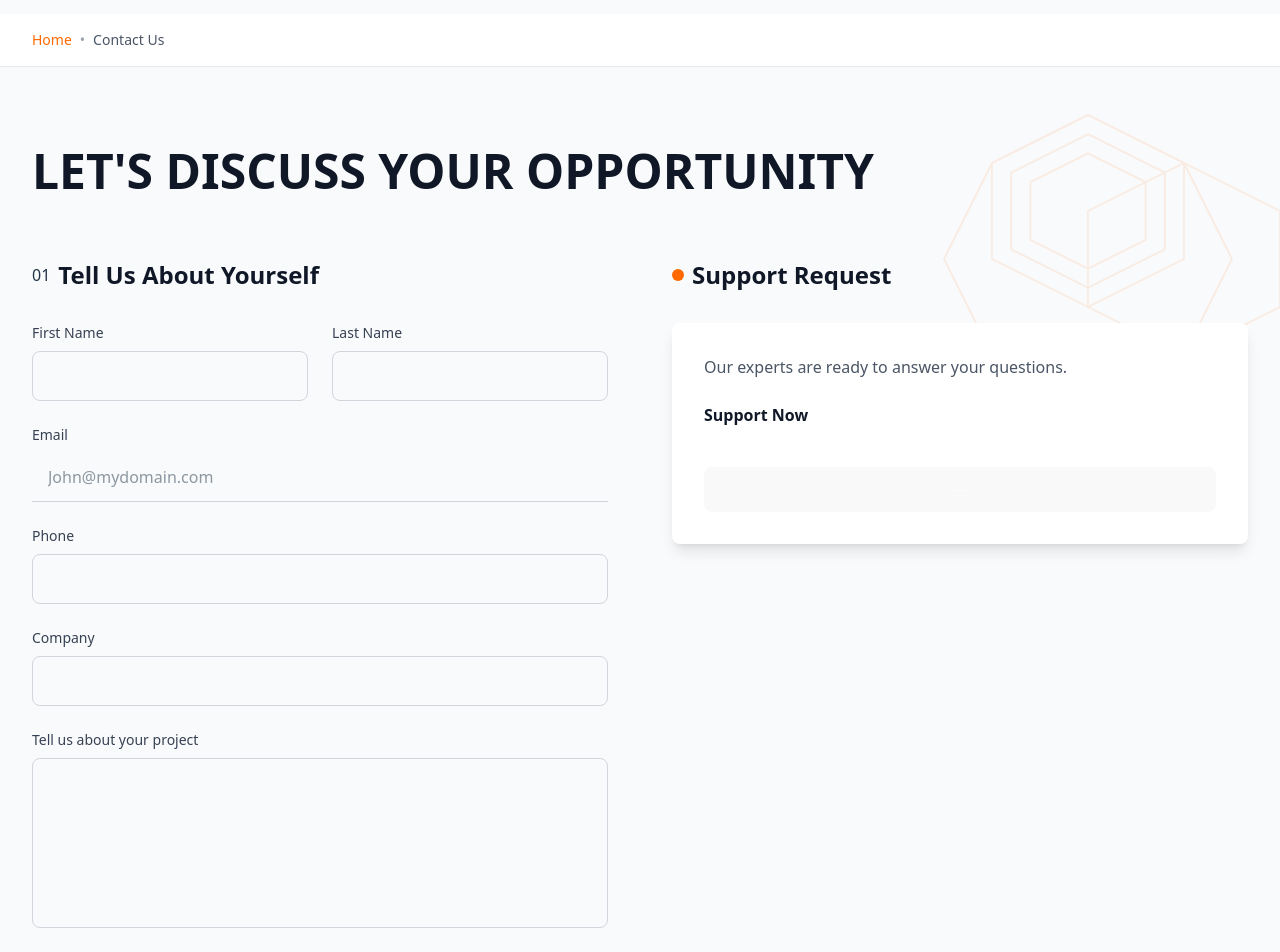
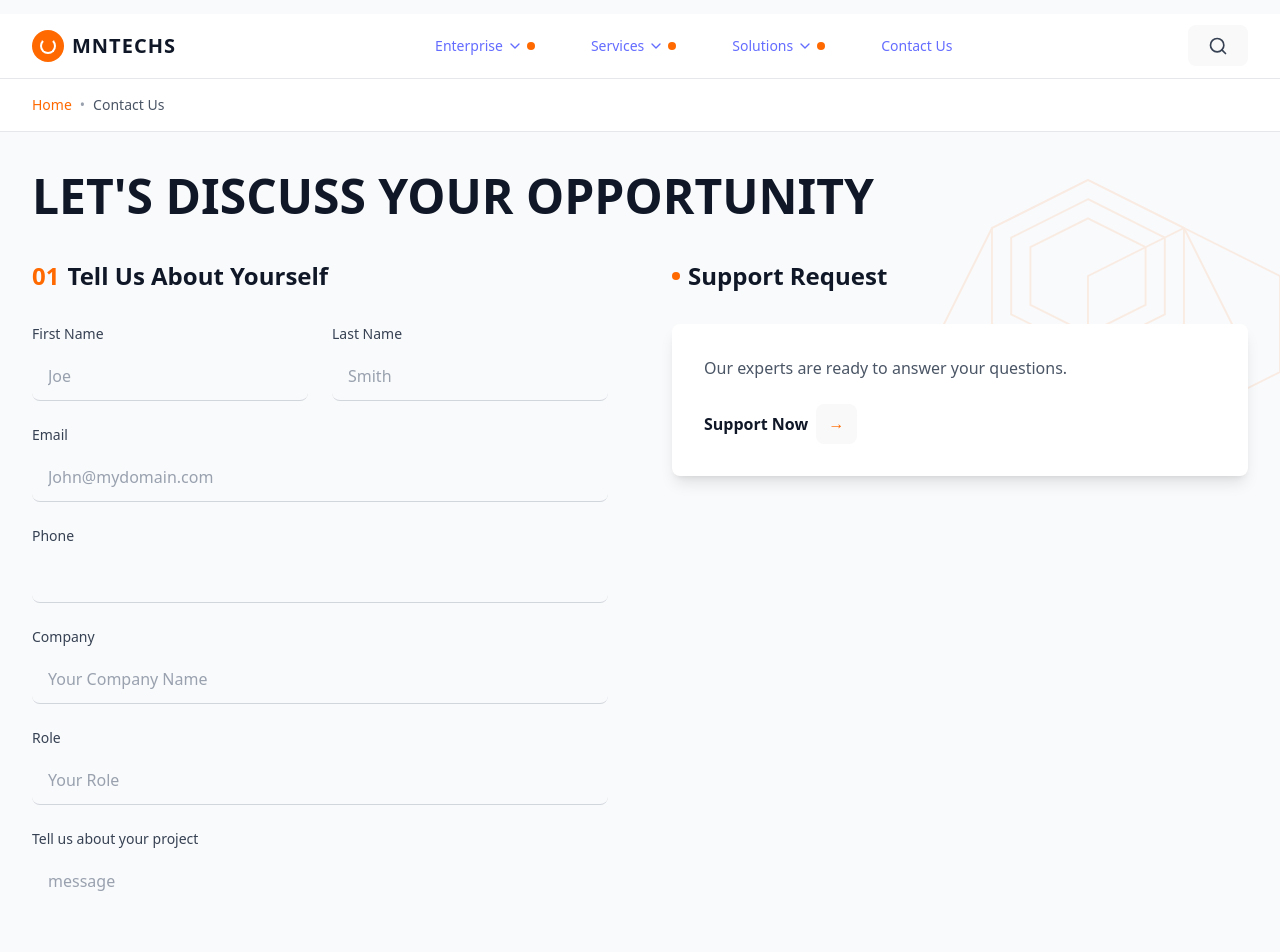
Before and after one commit to rishitharaghana/mnTechs, a React (Vite) app: page / in a window 1280 px wide. Shown: the part 7280-8232 px from the top of the page. Built offline with nearby package versions, Linux system fonts and the light colour scheme.

Commit message:
addded the changes

```diff
--- a/src/pages/Contact.jsx
+++ b/src/pages/Contact.jsx
@@ -1,21 +1,23 @@
 import { useState } from 'react';
+import { Link } from 'react-router-dom';
 import { Search, ChevronDown } from 'lucide-react';
 
-const ContactPage = () => {
+const Contact = () => {
   const [formData, setFormData] = useState({
     firstName: '',
     lastName: '',
     email: '',
     phone: '',
     company: '',
-    message: ''
+    role: '',
+    message: '',
   });
 
   const handleInputChange = (e) => {
     const { name, value } = e.target;
-    setFormData(prev => ({
+    setFormData((prev) => ({
       ...prev,
-      [name]: value
+      [name]: value,
     }));
   };
 
@@ -24,13 +26,64 @@ const ContactPage = () => {
     console.log('Contact form submitted:', formData);
   };
 
+  const navItems = [
+    { name: 'Enterprise', hasDropdown: true, path: '/enterprise' },
+    { name: 'Services', hasDropdown: true, path: '/services' },
+    { name: 'Solutions', hasDropdown: true, path: '/solutions' },
+    { name: 'Contact Us', hasDropdown: false, path: '/contact' },
+  ];
 
   return (
-    <div className="min-h-screen bg-gray-50">
+    <div className="min-h-screen bg-gray-50 flex flex-col">
+      {/* Navigation */}
+      <nav className="bg-white border-b border-gray-200 sticky top-0 z-50">
+        <div className="max-w-7xl mx-auto px-4 sm:px-6 lg:px-8">
+          <div className="flex items-center justify-between min-h-[4rem]">
+            {/* Logo */}
+            <div className="flex items-center">
+              <div className="flex items-center space-x-2">
+                <div className="w-8 h-8 bg-orange-500 rounded-full flex items-center justify-center">
+                  <div className="w-4 h-4 border-2 border-white rounded-full border-t-transparent"></div>
+                </div>
+                <span className="text-gray-900 text-xl font-bold tracking-wider">MNTECHS</span>
+              </div>
+            </div>
 
+            {/* Navigation Links */}
+            <div className="hidden md:block">
+              <div className="ml-10 flex items-baseline space-x-8">
+                {navItems.map((item) => (
+                  <div key={item.name} className="relative group">
+                    <Link
+                      to={item.path}
+                      className="text-gray-700 hover:text-gray-900 px-3 py-2 text-sm font-medium flex items-center transition-colors duration-200"
+                    >
+                      {item.name}
+                      {item.hasDropdown && (
+                        <>
+                          <ChevronDown className="ml-1 h-4 w-4" />
+                          <span className="ml-1 w-2 h-2 bg-orange-500 rounded-full" />
+                        </>
+                      )}
+                    </Link>
+                  </div>
+                ))}
+              </div>
+            </div>
 
-      <div className="bg-white border-b border-gray-200 py-4">
-        <div className="px-4 sm:px-6 lg:px-8">
+            {/* Search Icon */}
+            <div className="ml-4 flex items-center">
+              <button className="text-gray-700 hover:text-gray-900 p-2 rounded-md transition-colors duration-200">
+                <Search className="h-5 w-5" />
+              </button>
+            </div>
+          </div>
+        </div>
+      </nav>
+
+      {/* Breadcrumb */}
+      <div className="bg-white border-b border-gray-200 py-2 sm:py-4">
+        <div className="max-w-7xl mx-auto px-4 sm:px-6 lg:px-8">
           <div className="flex items-center space-x-2 text-sm">
             <span className="text-orange-500 font-medium">Home</span>
             <span className="text-gray-400">•</span>
@@ -40,9 +93,9 @@ const ContactPage = () => {
       </div>
 
       {/* Main Content */}
-      <div className="relative py-20">
+      <div className="flex-1 relative overflow-hidden">
         {/* Background Hexagon Pattern */}
-        <div className="absolute top-0 right-0 w-96 h-96 opacity-10">
+        <div className="absolute top-0 right-0 w-64 h-64 sm:w-96 sm:h-96 opacity-10">
           <svg viewBox="0 0 400 400" className="w-full h-full">
             <g stroke="#f97316" strokeWidth="2" fill="none">
               <polygon points="200,50 300,100 300,200 200,250 100,200 100,100" />
@@ -54,68 +107,69 @@ const ContactPage = () => {
           </svg>
         </div>
 
-        <div className="max-w-7xl mx-auto px-4 sm:px-6 lg:px-8 relative">
+        <div className="max-w-7xl mx-auto px-4 sm:px-6 lg:px-8 relative pt-10 pb-10">
           {/* Page Title */}
-          <div className="mb-16">
+          <div className="mb-10">
             <h3 className="text-5xl font-bold text-gray-900 mb-4">
               LET'S DISCUSS YOUR OPPORTUNITY
             </h3>
           </div>
 
           {/* Contact Form Section */}
-          <div className="grid lg:grid-cols-2 gap-16">
+          <div className="grid grid-cols-1 lg:grid-cols-2 gap-8 sm:gap-16 w-full">
             {/* Tell Us About Yourself */}
-            <div>
-              <div className="flex items-center space-x-2 mb-8">
-                <span className="mil-accent orange-500 ">01</span>
-
+            <div className="w-full">
+              <div className="flex items-center space-x-2 mb-6 sm:mb-8">
+                <div className="text-2xl text-orange-500 font-bold">01</div>
                 <h2 className="text-2xl font-bold text-gray-900">Tell Us About Yourself</h2>
               </div>
 
-              <form onSubmit={handleSubmit} className="space-y-6">
-                <div className="grid grid-cols-1 md:grid-cols-2 gap-6">
-                  <div>
+              <form onSubmit={handleSubmit} className="space-y-4 sm:space-y-6 w-full">
+                <div className="grid grid-cols-1 sm:grid-cols-2 gap-4 sm:gap-6 w-full">
+                  <div className="w-full">
                     <label className="block text-sm font-medium text-gray-700 mb-2">
                       First Name
                     </label>
                     <input
                       type="text"
                       name="firstName"
+                      placeholder="Joe"
                       value={formData.firstName}
                       onChange={handleInputChange}
-                      className="w-full px-4 py-3 border border-gray-300 rounded-lg focus:outline-none focus:ring-2 focus:ring-orange-500 focus:border-transparent"
+                      className="w-full px-4 py-3 border-b border-gray-300 rounded-lg focus:outline-none focus:ring-2 focus:ring-orange-500 focus:border-transparent placeholder-gray-400"
                     />
                   </div>
 
-                  <div>
+                  <div className="w-full">
                     <label className="block text-sm font-medium text-gray-700 mb-2">
                       Last Name
                     </label>
                     <input
                       type="text"
                       name="lastName"
+                      placeholder="Smith"
                       value={formData.lastName}
                       onChange={handleInputChange}
-                      className="w-full px-4 py-3 border border-gray-300 rounded-lg focus:outline-none focus:ring-2 focus:ring-orange-500 focus:border-transparent"
+                      className="w-full px-4 py-3 border-b border-gray-300 rounded-lg focus:outline-none focus:ring-2 focus:ring-orange-500 focus:border-transparent placeholder-gray-400"
                     />
                   </div>
                 </div>
 
-                <div>
+                <div className="w-full">
                   <label className="block text-sm font-medium text-gray-700 mb-2">
                     Email
                   </label>
                   <input
                     type="email"
                     name="email"
-                      placeholder='John@mydomain.com'
+                    placeholder="John@mydomain.com"
                     value={formData.email}
                     onChange={handleInputChange}
-                      className="w-full px-4 py-3 border-b border-gray-300 focus:outline-none focus:ring-2 focus:ring-orange-500 focus:border-b-transparent"
+                    className="w-full px-4 py-3 border-b border-gray-300 rounded-lg focus:outline-none focus:ring-2 focus:ring-orange-500 focus:border-transparent placeholder-gray-400"
                   />
                 </div>
 
-                <div>
+                <div className="w-full">
                   <label className="block text-sm font-medium text-gray-700 mb-2">
                     Phone
                   </label>
@@ -124,63 +178,83 @@ const ContactPage = () => {
                     name="phone"
                     value={formData.phone}
                     onChange={handleInputChange}
-                    className="w-full px-4 py-3 border border-gray-300 rounded-lg focus:outline-none focus:ring-2 focus:ring-orange-500 focus:border-transparent"
+                    className="w-full px-4 py-3 border-b border-gray-300 rounded-lg focus:outline-none focus:ring-2 focus:ring-orange-500 focus:border-transparent placeholder-gray-400"
                   />
                 </div>
 
-                <div>
+                <div className="w-full">
                   <label className="block text-sm font-medium text-gray-700 mb-2">
                     Company
                   </label>
                   <input
                     type="text"
                     name="company"
+                    placeholder="Your Company Name"
                     value={formData.company}
                     onChange={handleInputChange}
-                    className="w-full px-4 py-3 border border-gray-300 rounded-lg focus:outline-none focus:ring-2 focus:ring-orange-500 focus:border-transparent"
+                    className="w-full px-4 py-3 border-b border-gray-300 rounded-lg focus:outline-none focus:ring-2 focus:ring-orange-500 focus:border-transparent placeholder-gray-400"
                   />
                 </div>
 
-                <div>
+                <div className="w-full">
+                  <label className="block text-sm font-medium text-gray-700 mb-2">
+                    Role
+                  </label>
+                  <input
+                    type="text"
+                    name="role"
+                    placeholder="Your Role"
+                    value={formData.role}
+                    onChange={handleInputChange}
+                    className="w-full px-4 py-3 border-b border-gray-300 rounded-lg focus:outline-none focus:ring-2 focus:ring-orange-500 focus:border-transparent placeholder-gray-400"
+                  />
+                </div>
+
+                <div className="w-full">
                   <label className="block text-sm font-medium text-gray-700 mb-2">
                     Tell us about your project
                   </label>
                   <textarea
                     name="message"
+                    placeholder="message"
                     value={formData.message}
                     onChange={handleInputChange}
                     rows={6}
-                    className="w-full px-4 py-3 border border-gray-300 rounded-lg focus:outline-none focus:ring-2 focus:ring-orange-500 focus:border-transparent resize-none"
+                    className="w-full px-4 py-3 border-b border-gray-300 rounded-lg focus:outline-none focus:ring-2 focus:ring-orange-500 focus:border-transparent resize-none placeholder-gray-400"
                   />
                 </div>
+
+                <button
+                  type="submit"
+                  className="w-full bg-orange-500 hover:bg-orange-600 text-white font-semibold py-3 px-6 rounded-lg mt-6"
+                >
+                  Submit
+                </button>
               </form>
             </div>
 
             {/* Support Request */}
-            <div>
-              <div className="flex items-center space-x-2 mb-8">
-                <span className="w-3 h-3 bg-orange-500 rounded-full"></span>
-                <h2 className="text-2xl font-bold text-gray-900">Support Request</h2>
+            <div className="w-full">
+              <div className="flex items-center space-x-2 mb-6 sm:mb-8">
+                <span className="w-2 h-2 bg-orange-500 rounded-full"></span>
+                <h4 className="text-2xl font-bold text-gray-900">Support Request</h4>
               </div>
 
-              <div className="bg-white p-8 rounded-lg shadow-lg">
-                <p className="text-gray-600 mb-6">
+              <div className="bg-white p-4 sm:p-8 rounded-lg shadow-lg">
+                <p className="text-gray-600 mb-4 sm:mb-6">
                   Our experts are ready to answer your questions.
                 </p>
 
                 <div className="space-y-4">
-                  <div>
-                    <h3 className="font-semibold text-gray-900 mb-2">Support Now</h3>
-                 <button className="w-full mt-8 bg-orange-500 hover:bg-orange-600 text-white font-semibold py-3 px-6 rounded-lg transition-colors duration-200">
-                  --
+                  <div className="flex items-center">
+                    <h3 className="font-semibold text-gray-900 mr-2">Support Now</h3>
+                    <button
+                      className="flex items-center justify-center w-10 h-10 text-orange-500 text-2xl border border-orange-500 rounded-full hover:translate-x-1 transition-transform cursor-pointer"
+                    >
+                      →
                     </button>
                   </div>
-
-
-
                 </div>
-
-
               </div>
             </div>
           </div>
@@ -190,4 +264,4 @@ const ContactPage = () => {
   );
 };
 
-export default ContactPage;
+export default Contact;
--- a/src/pages/Home/Index.jsx
+++ b/src/pages/Home/Index.jsx
@@ -12,6 +12,7 @@ import TestimonialsSection from '../../Components/TestimonialsSection';
 import ThinkingSection from '../../Components/ThinkingSection';
 import ContactWrapper from '../CompWrapper';
 import Navigation from '../../Components/Navigation';
+import Contacts from '../../Components/Contacts';
 
 export default function Index() {
   return (
@@ -26,6 +27,7 @@ export default function Index() {
    <TestimonialsSection/>
    <ContactWrapper/>
    <ClientLogos/>
+   <Contacts/>
    <Footer/>
    </>
   )
```
Also changed, not shown: src/Components/Contacts.jsx (+4 -4 lines). Lines whose indentation alone changed are shown as unchanged.
